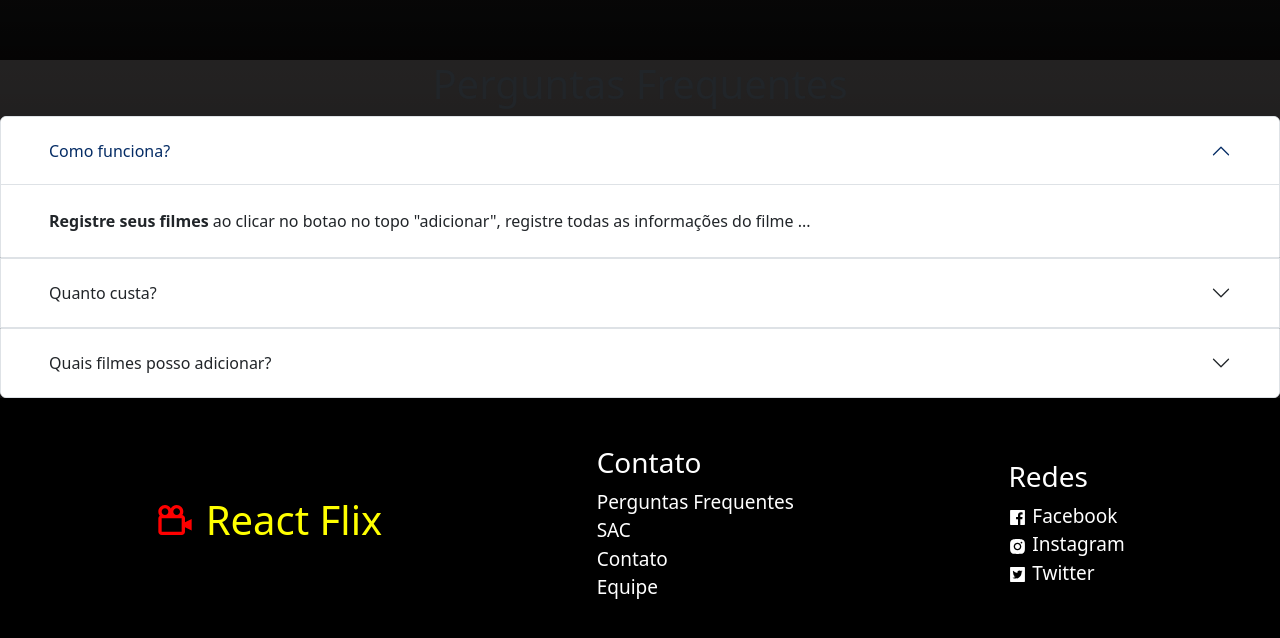
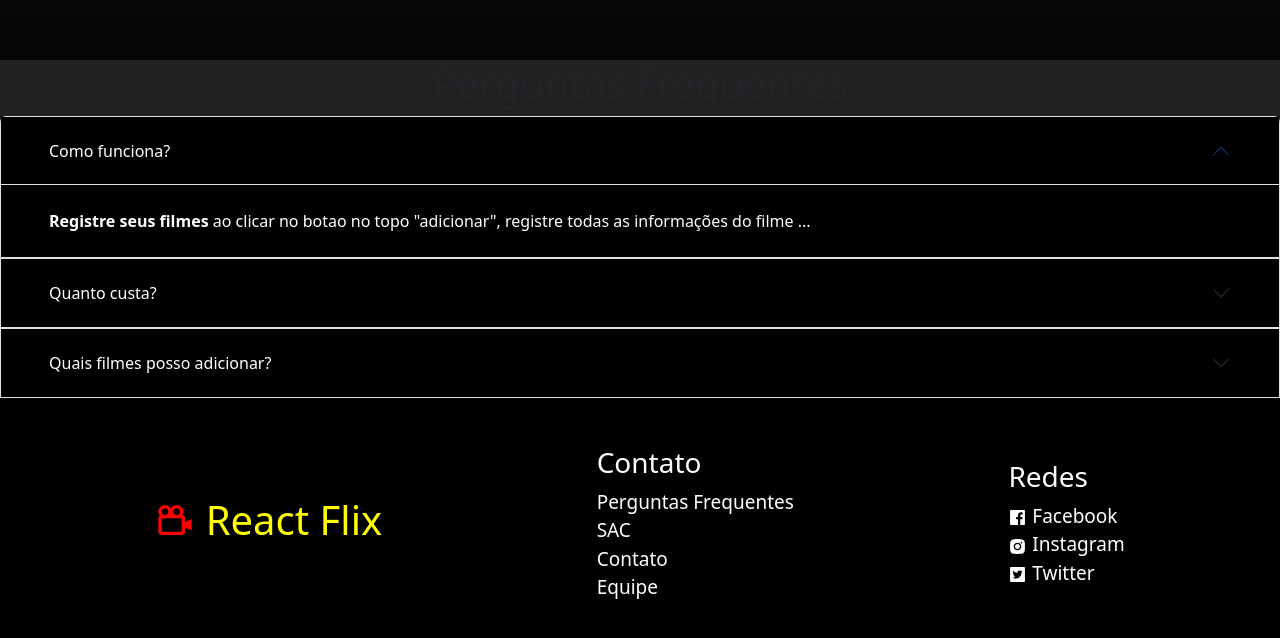
Before and after one commit to DaviJust/ReactServidor_M3, a React (Vite) app: page /Sobre in a window 1280 px wide. Shown: the part 814-1452 px from the top of the page. Built offline with nearby package versions, Linux system fonts and the light colour scheme; a web font is replaced by a local one.

Commit message:
Correção na core do Accordion

```diff
--- a/src/components/Faq.jsx
+++ b/src/components/Faq.jsx
@@ -3,9 +3,10 @@ import Titlefaq from "./Titlefaq";
 export default function Faq() {
 return (
 <div class="accordion" id="accordionExample">
-  <div class="accordion-item bg-white border border-gray-200">
-    <h2 class="accordion-header mb-0" id="headingOne">
+  <div class="accordion-item bg-black text-white border border-gray-200">
+    <h2 class="bg-black text-white accordion-header mb-0" id="headingOne">
       <button class="
+      bg-black text-white
         accordion-button
         relative
         flex
@@ -14,7 +15,6 @@ return (
         py-4
         px-5
         text-base text-gray-800 text-left
-        bg-white
         border-0
         rounded-none
         transition
@@ -24,16 +24,17 @@ return (
             Como funciona?
       </button>
     </h2>
-    <div id="collapseOne" class="accordion-collapse collapse show" aria-labelledby="headingOne"
+    <div id="collapseOne" class=" bg-black text-white accordion-collapse collapse show" aria-labelledby="headingOne"
       data-bs-parent="#accordionExample">
       <div class="accordion-body py-4 px-5">
         <strong>Registre seus filmes</strong> ao clicar no botao no topo "adicionar", registre todas as informações do filme ...
       </div>
     </div>
   </div>
-  <div class="accordion-item bg-white border border-gray-200">
-    <h2 class="accordion-header mb-0" id="headingTwo">
+  <div class="bg-black text-white accordion- border border-gray-200">
+    <h2 class="bg-black text-white accordion-header mb-0" id="headingTwo">
       <button class="
+      bg-black text-white
         accordion-button
         collapsed
         relative
@@ -43,7 +44,6 @@ return (
         py-4
         px-5
         text-base text-gray-800 text-left
-        bg-white
         border-0
         rounded-none
         transition
@@ -53,16 +53,17 @@ return (
         Quanto custa?
       </button>
     </h2>
-    <div id="collapseTwo" class="accordion-collapse collapse" aria-labelledby="headingTwo"
+    <div id="collapseTwo" class=" bg-black text-white accordion-collapse collapse" aria-labelledby="headingTwo"
       data-bs-parent="#accordionExample">
-      <div class="accordion-body py-4 px-5">
+      <div class="accordion-body py-4 px-5 bg-black text-white" >
         <strong>Consulte nossos plano e escolha o melhor para voce😉</strong>
       </div>
     </div>
   </div>
-  <div class="accordion-item bg-white border border-gray-200">
+  <div class="accordion- border border-gray-200">
     <h2 class="accordion-header mb-0" id="headingThree">
       <button class="
+      bg-black text-white
         accordion-button
         collapsed
         relative
@@ -72,7 +73,6 @@ return (
         py-4
         px-5
         text-base text-gray-800 text-left
-        bg-white
         border-0
         rounded-none
         transition
@@ -82,7 +82,7 @@ return (
         Quais filmes posso adicionar?
       </button>
     </h2>
-    <div id="collapseThree" class="accordion-collapse collapse" aria-labelledby="headingThree"
+    <div id="collapseThree" class=" bg-black text-white accordion-collapse collapse" aria-labelledby="headingThree"
       data-bs-parent="#accordionExample">
       <div class="accordion-body py-4 px-5">
         <strong>Qualquer um.</strong> Só escrever as informações do filme e adicionar a URL imagem
```
